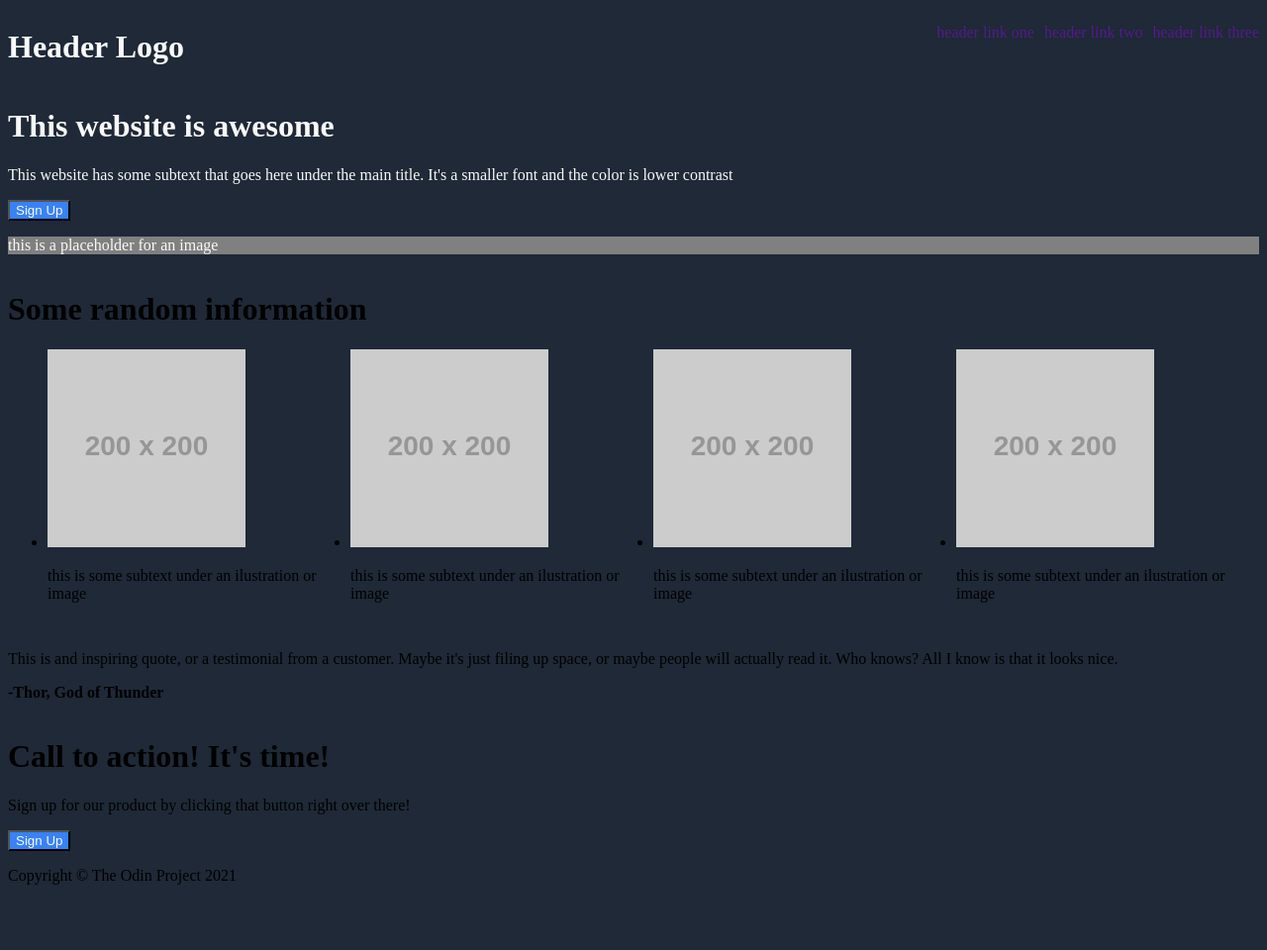
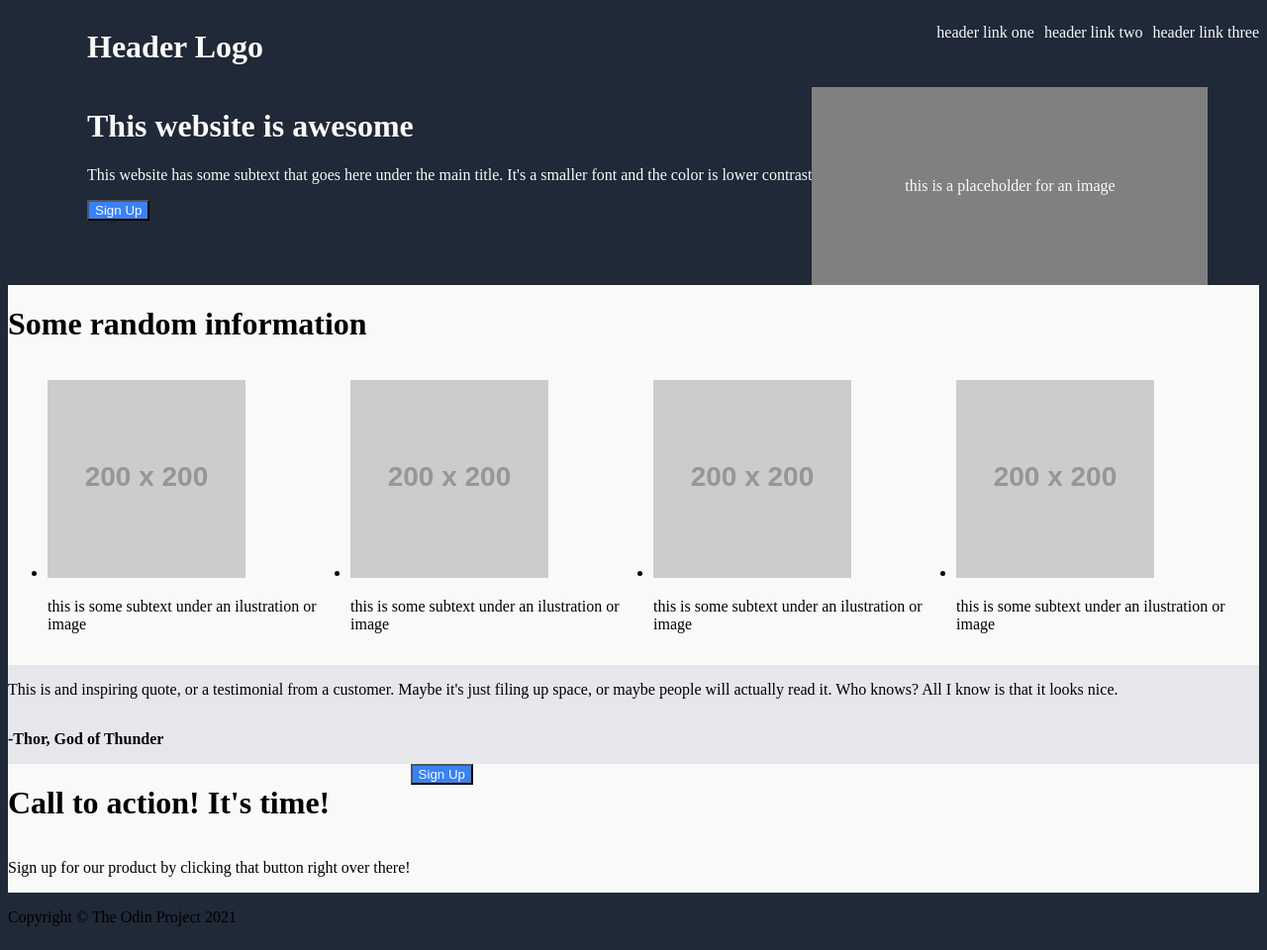
Before and after one commit to iversson-estudos/project-landing-page, a plain HTML site: page index.html in a window 1280 px wide. Shown: the whole page at 99% size. Before the commit the page ends 918 px from the top, so only its background shows below. Drawn offline with Linux system fonts and the light colour scheme; placeholder pictures from the web are drawn by us.

Commit message:
First Styles applied to background colors, font sizes, margins.

```diff
--- a/style.css
+++ b/style.css
@@ -13,14 +13,12 @@ ul{
 }
 a{
     text-decoration: none;
+    color: #F9FAF8;
 }
 
 .top-container{
     color:#F9FAF8;
-}
-
-.intro-right{
-    background-color: grey;
+    margin-left: 80px;
 }
 
 .header{
@@ -32,3 +30,39 @@ a{
     gap: 10px;
     list-style: none;
 }
+
+.introduction{
+    display: flex;
+    flex-direction: row;
+}
+
+.intro-right{
+    display: flex;
+    align-items: center;
+    justify-content: center;
+    height: 200px;
+    width: 400px;
+    background-color: grey;
+}
+
+.main{
+    display: flex;
+    flex-direction: column;
+    background-color: #F9FAF8;
+}
+
+.under-main{
+    background-color: #E5E7EB;
+    display: flex;
+    flex-direction: column;
+}
+
+.bottom{
+    display: flex;
+    background-color: #F9FAF8;
+}
+
+.bottom-left{
+    display: flex;
+    flex-direction: column;
+}
```
